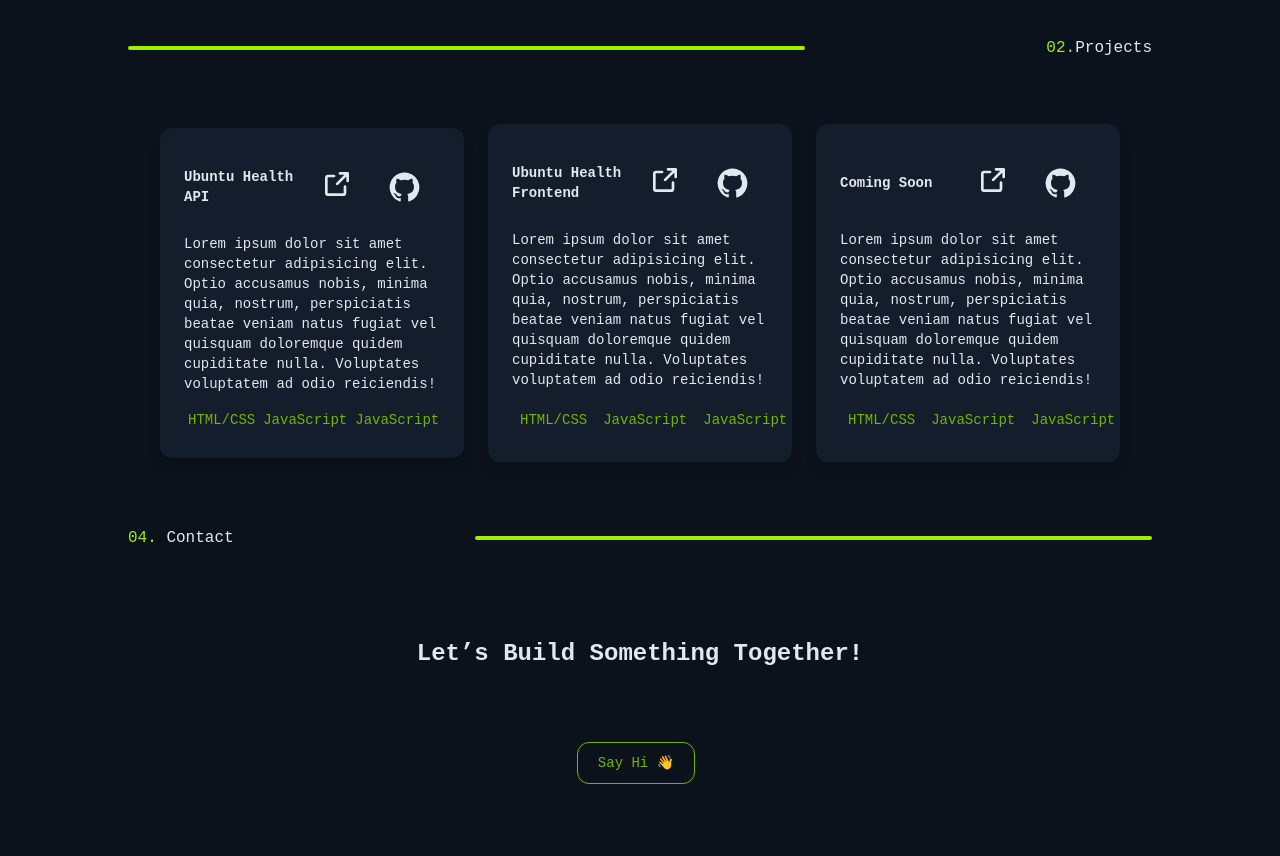
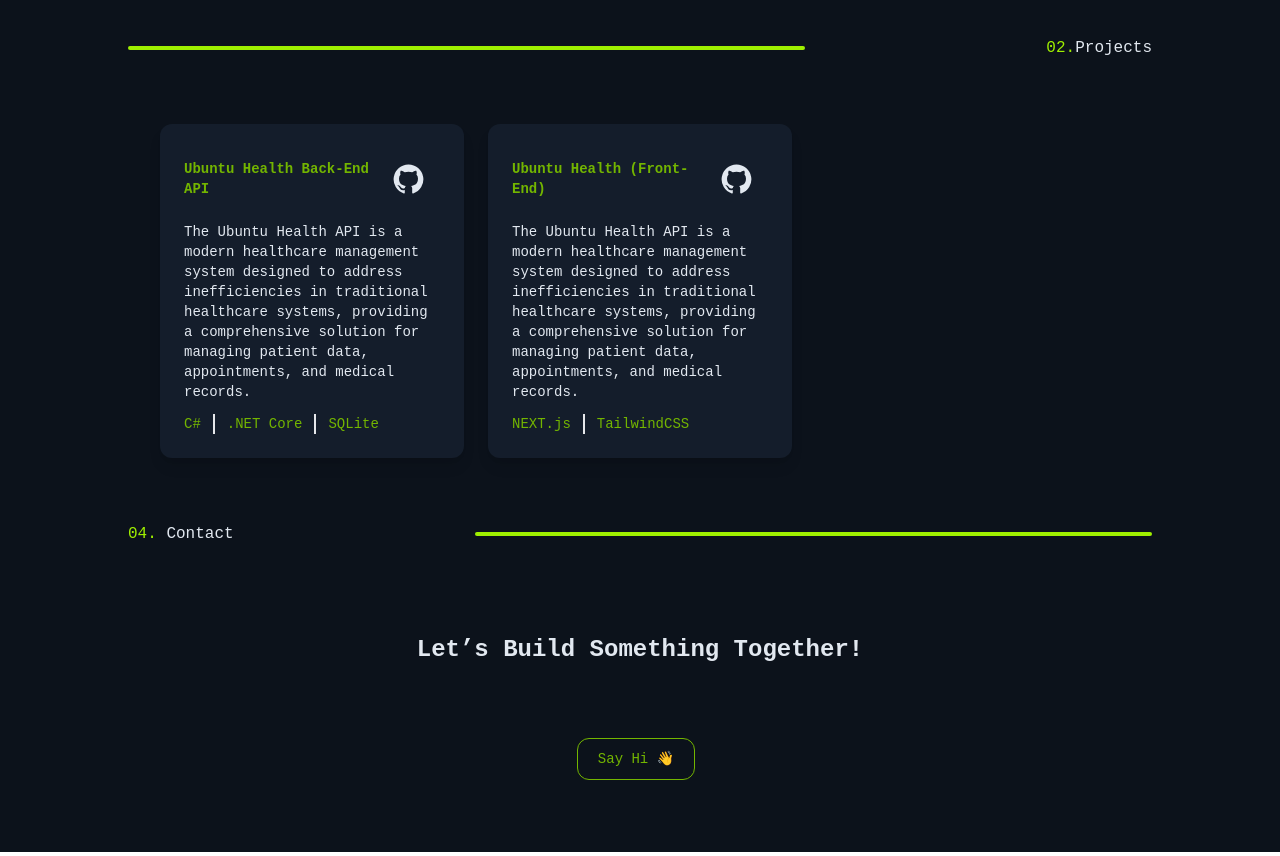
Before and after one commit to Sean-Thomo/portfolio, a Next.js app: page / in a window 1280 px wide. Shown: the part 1260-2116 px from the top of the page. Built offline with nearby package versions, Linux system fonts and the light colour scheme.

Commit message:
FEATURE: add target blank to links

```diff
--- a/src/components/Projects.tsx
+++ b/src/components/Projects.tsx
@@ -20,15 +20,15 @@ export default function Projects() {
 				<div className="grid gap-6 justify-center items-center py-16 sm:grid-cols-2 lg:grid-cols-3">
 					<div
 						className="w-[19em] mx-auto rounded-xl p-6 bg-mirage-950 shadow-lg space-y-3 transition
-				duration-150 ease-in-out hover:bg-mirage-900 hover:ring-mirag hover:-translate-y-1"
+				    duration-150 ease-in-out hover:bg-mirage-900 hover:ring-mirag hover:-translate-y-1"
 					>
 						<div className="flex justify-between items-center">
-							<h1 className="text-slate-200 group-hover:text-white text-sm font-semibold">
-								Ubuntu Health API
+							<h1 className="text-lime-600 group-hover:text-white text-sm font-semibold">
+								Ubuntu Health Back-End API
 							</h1>
 
 							<div className="flex">
-								<Link href="" className="m-5">
+								{/* <Link href="" className="m-5">
 									<svg
 										className="transition ease-in-out text-slate-200 hover:text-lime-600
                   hover:scale-110 duration-150"
@@ -37,8 +37,12 @@ export default function Projects() {
 									>
 										<use xlinkHref="/appIcons.svg#external-link" />
 									</svg>
-								</Link>
-								<Link href="" className="m-5">
+								</Link> */}
+								<Link
+									href="https://github.com/Sean-Thomo/ubuntu-health-api"
+									className="m-4"
+									target="_blank"
+								>
 									<svg
 										className="transition ease-in-out text-slate-200 hover:text-lime-600
                   hover:scale-110 duration-150"
@@ -52,30 +56,30 @@ export default function Projects() {
 						</div>
 
 						<p className="text-slate-200 group-hover:text-white text-sm">
-							Lorem ipsum dolor sit amet consectetur adipisicing elit. Optio
-							accusamus nobis, minima quia, nostrum, perspiciatis beatae veniam
-							natus fugiat vel quisquam doloremque quidem cupiditate nulla.
-							Voluptates voluptatem ad odio reiciendis!
+							The Ubuntu Health API is a modern healthcare management system
+							designed to address inefficiencies in traditional healthcare
+							systems, providing a comprehensive solution for managing patient
+							data, appointments, and medical records.
 						</p>
 
 						<div className="flex text-sm text-lime-600">
-							<p className="m-1">HTML/CSS</p>
-							<p className="m-1">JavaScript</p>
-							<p className="m-1">JavaScript</p>
+							<p className="pr-3 border-r-2">C#</p>
+							<p className="pr-3 pl-3 border-r-2">.NET Core</p>
+							<p className="pl-3">SQLite</p>
 						</div>
 					</div>
 
 					<div
 						className="w-[19em] mx-auto rounded-xl p-6 bg-mirage-950 shadow-lg space-y-3 transition
-				duration-150 ease-in-out hover:bg-mirage-900 hover:ring-mirag hover:-translate-y-1"
+				    duration-150 ease-in-out hover:bg-mirage-900 hover:ring-mirag hover:-translate-y-1"
 					>
 						<div className="flex justify-between items-center">
-							<h1 className="text-slate-200 group-hover:text-white text-sm font-semibold">
-								Ubuntu Health Frontend
+							<h1 className="text-lime-600 group-hover:text-white text-sm font-semibold">
+								Ubuntu Health (Front-End)
 							</h1>
 
 							<div className="flex">
-								<Link href="" className="m-5">
+								{/* <Link href="" className="m-5">
 									<svg
 										className="transition ease-in-out text-slate-200 hover:text-lime-600
                   hover:scale-110 duration-150"
@@ -84,8 +88,12 @@ export default function Projects() {
 									>
 										<use xlinkHref="/appIcons.svg#external-link" />
 									</svg>
-								</Link>
-								<Link href="" className="m-5">
+								</Link> */}
+								<Link
+									href="https://github.com/Sean-Thomo/ubuntu-health"
+									className="m-4"
+									target="_blank"
+								>
 									<svg
 										className="transition ease-in-out text-slate-200 hover:text-lime-600
                   hover:scale-110 duration-150"
@@ -99,63 +107,16 @@ export default function Projects() {
 						</div>
 
 						<p className="text-slate-200 group-hover:text-white text-sm">
-							Lorem ipsum dolor sit amet consectetur adipisicing elit. Optio
-							accusamus nobis, minima quia, nostrum, perspiciatis beatae veniam
-							natus fugiat vel quisquam doloremque quidem cupiditate nulla.
-							Voluptates voluptatem ad odio reiciendis!
+							The Ubuntu Health API is a modern healthcare management system
+							designed to address inefficiencies in traditional healthcare
+							systems, providing a comprehensive solution for managing patient
+							data, appointments, and medical records.
 						</p>
 
 						<div className="flex text-sm text-lime-600">
-							<p className="m-2">HTML/CSS</p>
-							<p className="m-2">JavaScript</p>
-							<p className="m-2">JavaScript</p>
-						</div>
-					</div>
-
-					<div
-						className="w-[19em] mx-auto rounded-xl p-6 bg-mirage-950 shadow-lg space-y-3 transition
-				duration-150 ease-in-out hover:bg-mirage-900 hover:ring-mirag hover:-translate-y-1"
-					>
-						<div className="flex justify-between items-center">
-							<h1 className="text-slate-200 group-hover:text-white text-sm font-semibold">
-								Coming Soon
-							</h1>
-
-							<div className="flex">
-								<Link href="" className="m-5">
-									<svg
-										className="transition ease-in-out text-slate-200 hover:text-lime-600
-                  hover:scale-110 duration-150"
-										width={24}
-										height={24}
-									>
-										<use xlinkHref="/appIcons.svg#external-link" />
-									</svg>
-								</Link>
-								<Link href="" className="m-5">
-									<svg
-										className="transition ease-in-out text-slate-200 hover:text-lime-600
-                  hover:scale-110 duration-150"
-										width={31}
-										height={30}
-									>
-										<use xlinkHref="/appIcons.svg#github" />
-									</svg>
-								</Link>
-							</div>
-						</div>
-
-						<p className="text-slate-200 group-hover:text-white text-sm">
-							Lorem ipsum dolor sit amet consectetur adipisicing elit. Optio
-							accusamus nobis, minima quia, nostrum, perspiciatis beatae veniam
-							natus fugiat vel quisquam doloremque quidem cupiditate nulla.
-							Voluptates voluptatem ad odio reiciendis!
-						</p>
-
-						<div className="flex text-sm text-lime-600">
-							<p className="m-2">HTML/CSS</p>
-							<p className="m-2">JavaScript</p>
-							<p className="m-2">JavaScript</p>
+							<p className="pr-3 border-r-2">NEXT.js</p>
+							{/* <p className="pr-3 pl-3 border-r-2">TailwindCSS</p> */}
+							<p className="pl-3">TailwindCSS</p>
 						</div>
 					</div>
 				</div>
```
